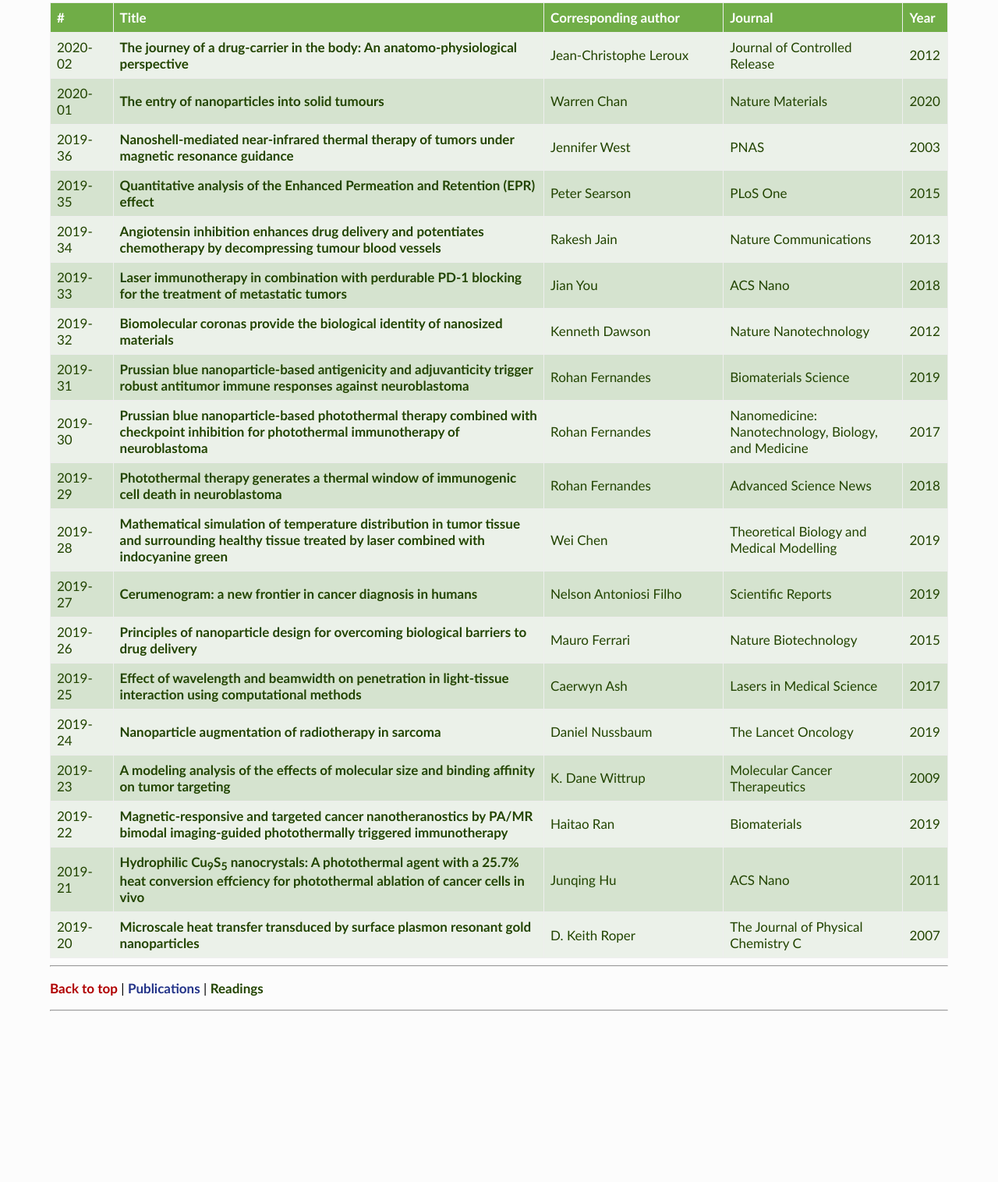
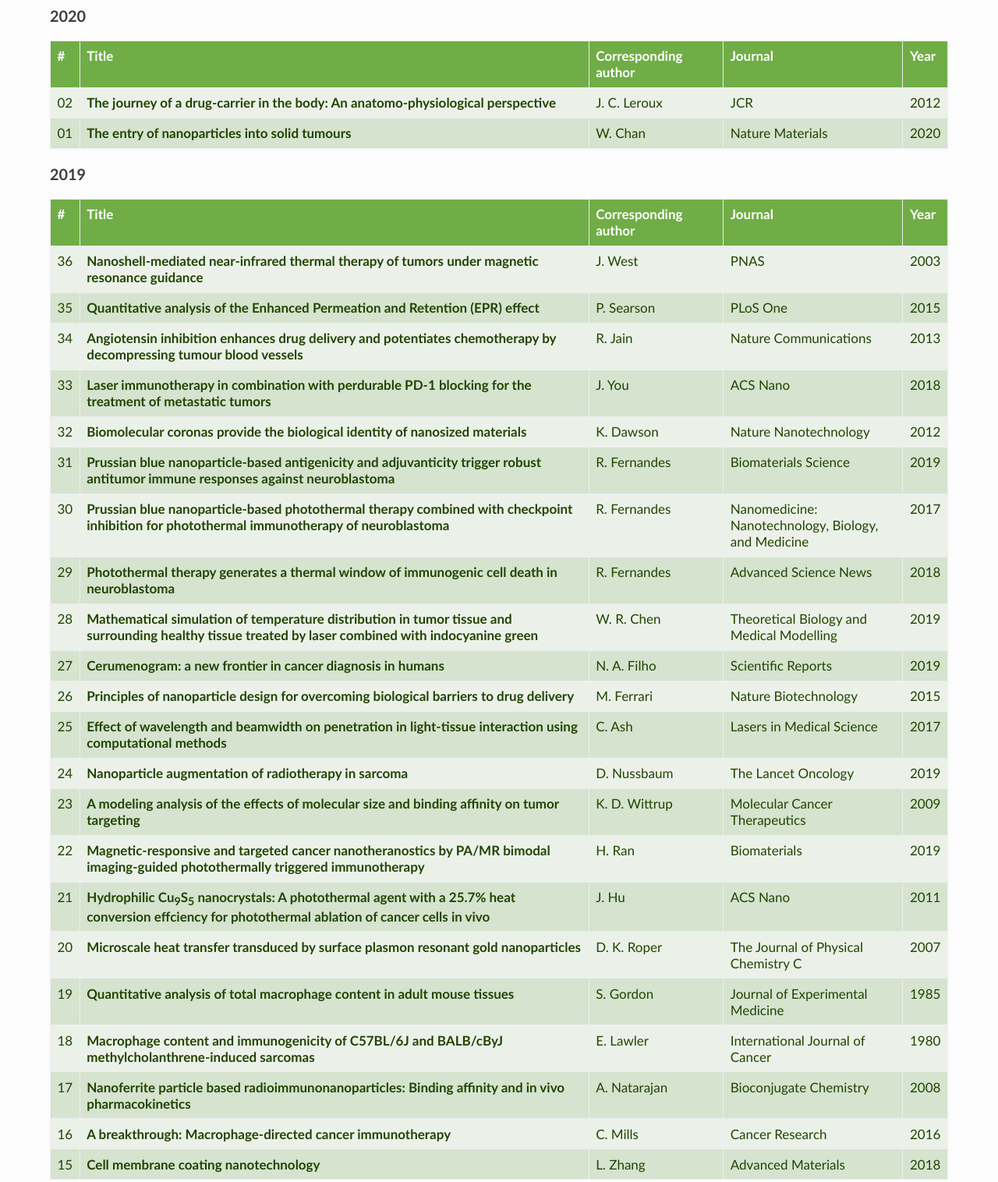
Before and after one commit to aasousajunior/aasousajunior.github.io, a plain HTML site: page index.html in a window 1280 px wide. Shown: the part 889-2405 px from the top of the page at 78% size. Before the commit the page ends 2228 px from the top, so only its background shows below. Drawn offline with Linux system fonts and the light colour scheme.

Commit message:
separating css from html

```diff
--- /dev/null
+++ b/css/style.css
@@ -0,0 +1,119 @@
+body {
+  font-family: Calibri;
+  font-size: 17px;
+  width: 90%;
+  margin: auto;
+  background-color: #FCFCFC
+}
+
+table {
+  border-collapse: collapse;
+  width: 100%;
+}
+
+td, th {
+  border: 1px solid #EEEEEE;
+  text-align: left;
+  padding: 0.5em;
+  vertical-align: top;
+}
+
+th {
+  background-color: #4472C4;
+  color: #FFFFFF;
+}
+
+tr:nth-child(even) {
+  background-color: #E9EBF5;
+}
+
+tr:nth-child(odd) {
+  background-color: #CFD5EA;
+}
+
+a {
+  text-decoration: none;
+  font-weight: bold;
+  color: #B00000;
+}
+
+.publications a {
+  color: #223388;
+}
+
+.readings a {
+  color: #224400;
+}
+
+table.readings th {
+  background-color: #70AD47;
+}
+
+table.readings tr:nth-child(odd) {
+  background-color: #D5E3CF;
+}
+
+table.readings tr:nth-child(even) {
+  background-color: #EBF1E9;
+}
+
+.publications {
+  color: #223388;
+}
+
+.readings {
+  color: #224400;
+}
+
+
+h1, h3 {
+  color: #3E3E3E;
+}
+
+h2 {
+  color: #B00000;
+}
+
+#profile-image {
+  float: left;
+  height: 21.5em;
+  margin-top: 0em;
+  margin-right: 1em;
+  margin-bottom: 0.5em;
+}
+
+#personal-info {
+  margin-top: 1em;
+  margin-bottom: 1em;
+  padding-top: 0.5em;
+}
+
+#main, #footer {
+  float: left;
+}
+
+#footer {
+  width: 100%;
+  margin-bottom: 1em;
+  margin-top: 1em;
+}
+
+img {
+  height: inherit;
+}
+
+th.number {
+  width: 3%;
+}
+
+th.author {
+  width: 15%;
+}
+
+th.journal {
+  width: 20%;
+}
+
+th.year {
+  width: 5%
+}
--- a/index.html
+++ b/index.html
@@ -1,29 +1,14 @@
 <!DOCTYPE html>
 <html>
 <head>
-
 <title>Ailton Sousa-Junior's Homepage</title>
-
 <meta name="google-site-verification" content="ccYt2_tVnAqhwewVrhGkuLTEF6UjOlPuVR05eD9nVQY" />
-
 <meta name="description" content="Ailton Sousa-Junior, M.Sc. - Personal information, Publications and Readings.">
-
 <meta name="author" content="Ailton Sousa-Junior">
-
-<meta name="keywords" content="nanomedicine,
-							   thermal medicine,
-							   photothermal therapy,
-							   magnetic hyperthermia,
-							   hyperthermia,
-							   IR-780,
-							   immunotherapy,
-							   nanoimmunotherapy,
-							   magnetic nanoparticles,
-							   nanoparticles,
-							   gold nanoparticles">
-
+<meta name="keywords" content="nanomedicine,thermal medicine,photothermal therapy,magnetic hyperthermia,
+							   hyperthermia,IR-780,immunotherapy,nanoimmunotherapy,magnetic nanoparticles,
+							   nanoparticles,gold nanoparticles">
 <script async src="https://www.googletagmanager.com/gtag/js?id=G-0GSD9Y9NTJ"></script>
-
 <script>
   window.dataLayer = window.dataLayer || [];
   function gtag(){dataLayer.push(arguments);}
@@ -31,113 +16,9 @@
 
   gtag('config', 'G-0GSD9Y9NTJ');
 </script>
-
-<style>
-body {
-  font-family: Calibri;
-  font-size: 17px;
-  width: 90%;
-  margin: auto;
-  background-color: #FCFCFC
-}
-
-table {
-  border-collapse: collapse;
-  width: 100%;
-}
-
-td, th {
-  border: 1px solid #EEEEEE;
-  text-align: left;
-  padding: 8px;
-}
-
-th {
-  background-color: #4472C4;
-  color: #FFFFFF;
-}
-
-tr:nth-child(even) {
-  background-color: #E9EBF5;
-}
-
-tr:nth-child(odd) {
-  background-color: #CFD5EA;
-}
-
-a {
-  text-decoration: none;
-  font-weight: bold;
-  color: #B00000;
-}
-
-.publications a {
-  color: #223388;
-}
-
-.readings a {
-  color: #224400;
-}
-
-table.readings th {
-  background-color: #70AD47;
-}
-
-table.readings tr:nth-child(odd) {
-  background-color: #D5E3CF;
-}
-
-table.readings tr:nth-child(even) {
-  background-color: #EBF1E9;
-}
-
-.publications {
-  color: #223388;
-}
-
-.readings {
-  color: #224400;
-}
-
-
-h1, h3 {
-  color: #3E3E3E;
-}
-
-h2 {
-  color: #B00000;
-}
-
-#profile-image {
-  float: left;
-  height: 18.5em;
-  margin-top: 0em;
-  margin-right: 1em;
-  margin-bottom: 0.5em;
-}
-
-#personal-info {
-  margin-top: 2em;
-  margin-bottom: 2em;
-}
-
-#main, #footer {
-  float: left;
-}
-
-#footer {
-  width: 100%;
-  margin-bottom: 2em;
-}
-
-img {
-  height: inherit;
-}
-
-</style>
+<link rel="stylesheet" type="text/css" href="./css/style.css">
 </head>
 <body>
-
 	<div id="profile-image">
 		<img src="./img/profile.JPG" alt="Ailton Sousa-Junior">
 	</div>
@@ -170,426 +51,316 @@ img {
 			-
 			<a href="https://goo.gl/maps/rhdcWXZfjixSwuFk9" target="_blank">Goiânia/Brazil</a>
 		</p>
+		<hr>
 	</div>
+
 	<div id="main" >
 
-<hr>
 	<h2 class="publications"><a id="publications">Publications</a></h2>
 
 	<table class="publications">
 	  <tr>
-    <th width="7%">#</th>
+		<th class="number">#</th>
 		<th>Title</th>
-    <th width="20%">Corresponding author</th>
-    <th width="20%">Journal</th>
-	<th width="5%">Year</th>
+		<th class="author">Corresponding author</th>
+		<th class="journal">Journal</th>
+		<th class="year">Year</th>
 	  </tr>
 		<tr>
-    <td>2020-01*</td>
+		<td>04</td>
 		<td>
 			<a href="https://doi.org/10.1021/acs.molpharmaceut.9b01094" target="_blank">
 				Predictive model for delivery efficiency:
-			Erythrocyte membrane-camouflaged magnetofluorescent nanocarriers study
+				Erythrocyte membrane-camouflaged magnetofluorescent nanocarriers study*
 			</a>
 		</td>
-    <td>
-		Andris Bakuzis
-	</td>
-    <td>
-		Molecular Pharmaceutics
-	</td>
-	<td>
-		2020
-	</td>
+		<td title="Andris Figueiroa Bakuzis">A. F. Bakuzis</td>
+		<td title="Molecular Pharmaceutics">Mol. Pharmaceutics</td>
+		<td>2020</td>
 	  </tr>
 
 	  <tr>
-    <td>2019-01</td>
+		<td>03</td>
 		<td>
 			<a href="https://doi.org/10.1109/TNB.2019.2912073" target="_blank">
 				Multichannel AC biosusceptometry system to map biodistribution
 				and assess the pharmacokinetic profile of magnetic nanoparticles by imaging
 			</a>
 		</td>
-    <td>
-		José Miranda
-	</td>
-    <td>
-		IEEE Transactions on NanoBioscience
-	</td>
-	<td>
-		2019
-	</td>
+		<td title="José Ricardo de Arruda Miranda">J. R. A. Miranda</td>
+		<td>IEEE Transactions on NanoBioscience</td>
+		<td>2019</td>
 	  </tr>
 
 	  <tr>
-    <td>2018-02</td>
+		<td>02</td>
 		<td>
 			<a href="https://doi.org/10.1080/21645515.2018.1489192" target="_blank">
 				Specific T cell induction using iron oxide based nanoparticles
 				as subunit vaccine adjuvant
 			</a>
 		</td>
-    <td>
-		Ana Paula Junqueira-Kipnis
-	</td>
-    <td>
-		Human Vaccines & Immunotherapeutics
-	</td>
-	<td>
-		2018
-	</td>
+		<td title="Ana Paula Junqueira-Kipnis">A. P. Junqueira-Kipnis</td>
+		<td>Human Vaccines & Immunotherapeutics</td>
+		<td>2018</td>
 	  </tr>
 
 	  <tr>
-    <td>2018-01</td>
+		<td>01</td>
 		<td>
 			<a href="https://doi.org/10.1016/j.colsurfb.2018.04.055" target="_blank">
 				Clavanin A-bioconjugated Fe<sub>3</sub>O<sub>4</sub>/Silane core-shell nanoparticles
 				for thermal ablation of bacterial biofilms
 			</a>
 		</td>
-    <td>
-		Cesar Andrade
-	</td>
-    <td>
-		Colloids and Surfaces B: Biointerfaces
-	</td>
-	<td>
-		2018
-	</td>
+		<td title="Cesar Andrade">C. Andrade</td>
+		<td>Colloids and Surfaces B: Biointerfaces</td>
+		<td>2018</td>
 	  </tr>
 
 	</table>
+
 	<p>* First author</p>
-<p></p>
+
 	<hr>
 
 	<h2 class="readings"><a id="readings">Readings</a></h2>
 
+	<h3>2020</h3>
+
 	<table class="readings">
 	  <tr>
-    <th width="7%">#</th>
+		<th class="number">#</th>
 		<th>Title</th>
-    <th width="20%">Corresponding author</th>
-    <th width="20%">Journal</th>
-	<th width="5%">Year</th>
+		<th class="author">Corresponding author</th>
+		<th class="journal">Journal</th>
+		<th class="year">Year</th>
 	  </tr>
 		<tr>
-    <td>2020-02</td>
+		<td>02</td>
 		<td>
 			<a href="https://doi.org/10.1016/j.jconrel.2011.09.098" target="_blank">
 				The journey of a drug-carrier in the body: An anatomo-physiological perspective
 			</a>
 		</td>
-    <td>
-		Jean-Christophe Leroux
-	</td>
-    <td>
-		Journal of Controlled Release
-	</td>
-	<td>
-		2012
-	</td>
+		<td title="Jean-Christophe Leroux">J. C. Leroux</td>
+		<td title="Journal of Controlled Release">JCR</td>
+		<td>2012</td>
 	  </tr>
 
 	  <tr>
-    <td>2020-01</td>
+		<td>01</td>
 		<td>
 			<a href="https://doi.org/10.1038/s41563-019-0566-2" target="_blank">
 				The entry of nanoparticles into solid tumours
 			</a>
 		</td>
-    <td>
-		Warren Chan
-	</td>
-    <td>
-		Nature Materials
-	</td>
-	<td>
-		2020
-	</td>
+		<td title="Warren C. W. Chan">W. Chan</td>
+		<td>Nature Materials</td>
+		<td>2020</td>
+	  </tr>
+	</table>
+
+	<h3>2019</h3>
+
+	<table class="readings">
+	  <tr>
+		<th class="number">#</th>
+		<th>Title</th>
+		<th class="author">Corresponding author</th>
+		<th class="journal">Journal</th>
+		<th class="year">Year</th>
 	  </tr>
 
 	  <tr>
-    <td>2019-36</td>
+		<td>36</td>
 		<td>
 			<a href="https://doi.org/10.1073/pnas.2232479100" target="_blank">
 				Nanoshell-mediated near-infrared thermal therapy of tumors
 				under magnetic resonance guidance
 			</a>
 		</td>
-    <td>
-		Jennifer West
-	</td>
-    <td>
-		PNAS
-	</td>
-	<td>
-		2003
-	</td>
+		<td title="Jennifer West">J. West</td>
+		<td>PNAS</td>
+		<td>2003</td>
 	  </tr>
 
 	  <tr>
-    <td>2019-35</td>
+		<td>35</td>
 		<td>
 			<a href="https://doi.org/10.1371/journal.pone.0123461" target="_blank">
 				Quantitative analysis of the Enhanced Permeation and Retention (EPR) effect
 			</a>
 		</td>
-    <td>
-		Peter Searson
-	</td>
-    <td>
-		PLoS One
-	</td>
-	<td>
-		2015
-	</td>
+		<td title="Peter Searson">P. Searson</td>
+		<td>PLoS One</td>
+		<td>2015</td>
 	  </tr>
 
 	  <tr>
-    <td>2019-34</td>
+		<td>34</td>
 		<td>
 			<a href="https://doi.org/10.1038/ncomms3516" target="_blank">
 				Angiotensin inhibition enhances drug delivery and potentiates chemotherapy
 				by decompressing tumour blood vessels
 			</a>
 		</td>
-    <td>
-		Rakesh Jain
-	</td>
-    <td>
-		Nature Communications
-	</td>
-	<td>
-		2013
-	</td>
+		<td title="Rakesh Jain">R. Jain</td>
+		<td>Nature Communications</td>
+		<td>2013</td>
 	  </tr>
 
 	  <tr>
-    <td>2019-33</td>
+		<td>33</td>
 		<td>
 			<a href="https://doi.org/10.1021/acsnano.8b00204" target="_blank">
 				Laser immunotherapy in combination with perdurable PD-1 blocking
 				for the treatment of metastatic tumors
 			</a>
 		</td>
-    <td>
-		Jian You
-	</td>
-    <td>
-		ACS Nano
-	</td>
-	<td>
-		2018
-	</td>
+		<td title="Jian You">J. You</td>
+		<td>ACS Nano</td>
+		<td>2018</td>
 	  </tr>
 
 	  <tr>
-    <td>2019-32</td>
+		<td>32</td>
 		<td>
 			<a href="https://doi.org/10.1038/nnano.2012.207" target="_blank">
 				Biomolecular coronas provide the biological identity of nanosized materials
 			</a>
 		</td>
-    <td>
-		Kenneth Dawson
-	</td>
-    <td>
-		Nature Nanotechnology
-	</td>
-	<td>
-		2012
-	</td>
+		<td title="Kenneth Dawson">K. Dawson</td>
+		<td>Nature Nanotechnology</td>
+		<td>2012</td>
 	  </tr>
 
 	  <tr>
-    <td>2019-31</td>
+		<td>31</td>
 		<td>
 			<a href="https://doi.org/10.1039/c8bm01553h" target="_blank">
 				Prussian blue nanoparticle-based antigenicity and adjuvanticity trigger
 				robust antitumor immune responses against neuroblastoma
 			</a>
 		</td>
-    <td>
-		Rohan Fernandes
-	</td>
-    <td>
-		Biomaterials Science
-	</td>
-	<td>
-		2019
-	</td>
+		<td title="Rohan Fernandes">R. Fernandes</td>
+		<td>Biomaterials Science</td>
+		<td>2019</td>
 	  </tr>
 
 	  <tr>
-    <td>2019-30</td>
+		<td>30</td>
 		<td>
 			<a href="https://doi.org/10.1016/j.nano.2016.10.015" target="_blank">
 				Prussian blue nanoparticle-based photothermal therapy
 				combined with checkpoint inhibition for photothermal immunotherapy of neuroblastoma
 			</a>
 		</td>
-    <td>
-		Rohan Fernandes
-	</td>
-    <td>
-		Nanomedicine: Nanotechnology, Biology, and Medicine
-	</td>
-	<td>
-		2017
-	</td>
+		<td title="Rohan Fernandes">R. Fernandes</td>
+		<td>Nanomedicine: Nanotechnology, Biology, and Medicine</td>
+		<td>2017</td>
 	  </tr>
 
 	  <tr>
-    <td>2019-29</td>
+		<td>29</td>
 		<td>
 			<a href="https://doi.org/10.1002/smll.201800678" target="_blank">
 				Photothermal therapy generates a thermal window of immunogenic cell death in neuroblastoma
 			</a>
 		</td>
-    <td>
-		Rohan Fernandes
-	</td>
-    <td>
-		Advanced Science News
-	</td>
-	<td>
-		2018
-	</td>
+		<td title="Rohan Fernandes">R. Fernandes</td>
+		<td>Advanced Science News</td>
+		<td>2018</td>
 	  </tr>
 
 	  <tr>
-    <td>2019-28</td>
+		<td>28</td>
 		<td>
 			<a href="https://doi.org/10.1186/s12976-019-0107-3" target="_blank">
 				Mathematical simulation of temperature distribution in tumor tissue and surrounding healthy tissue
 				treated by laser combined with indocyanine green
 			</a>
 		</td>
-    <td>
-		Wei Chen
-	</td>
-    <td>
-		Theoretical Biology and Medical Modelling
-	</td>
-	<td>
-		2019
-	</td>
+		<td title="Wei R. Chen">W. R. Chen</td>
+		<td>Theoretical Biology and Medical Modelling</td>
+		<td>2019</td>
 	  </tr>
 
 	  <tr>
-    <td>2019-27</td>
+		<td>27</td>
 		<td>
 			<a href="https://doi.org/10.1038/s41598-019-48121-4" target="_blank">
 				Cerumenogram: a new frontier in cancer diagnosis in humans
 			</a>
 		</td>
-    <td>
-		Nelson Antoniosi Filho
-	</td>
-    <td>
-		Scientific Reports
-	</td>
-	<td>
-		2019
-	</td>
+		<td title="Nelson Roberto Antoniosi Filho">N. A. Filho</td>
+		<td>Scientific Reports</td>
+		<td>2019</td>
 	  </tr>
 
 	  <tr>
-    <td>2019-26</td>
+		<td>26</td>
 		<td>
 			<a href="https://doi.org/10.1038/nbt.3330" target="_blank">
 				Principles of nanoparticle design for overcoming biological barriers to drug delivery
 			</a>
 		</td>
-    <td>
-		Mauro Ferrari
-	</td>
-    <td>
-		Nature Biotechnology
-	</td>
-	<td>
-		2015
-	</td>
+		<td title="Mauro Ferrari">M. Ferrari</td>
+		<td>Nature Biotechnology</td>
+		<td>2015</td>
 	  </tr>
 
 	  <tr>
-    <td>2019-25</td>
+		<td>25</td>
 		<td>
 			<a href="https://doi.org/10.1007/s10103-017-2317-4" target="_blank">
 				Effect of wavelength and beamwidth on penetration in light-tissue interaction using computational methods
 			</a>
 		</td>
-    <td>
-		Caerwyn Ash
-	</td>
-    <td>
-		Lasers in Medical Science
-	</td>
-	<td>
-		2017
-	</td>
+		<td title="Caerwyn Ash">C. Ash</td>
+		<td>Lasers in Medical Science</td>
+		<td>2017</td>
 	  </tr>
 
 	  <tr>
-    <td>2019-24</td>
+		<td>24</td>
 		<td>
 			<a href="https://doi.org/10.1016/S1470-2045(19)30392-4" target="_blank">
 				Nanoparticle augmentation of radiotherapy in sarcoma
 			</a>
 		</td>
-    <td>
-		Daniel Nussbaum
-	</td>
-    <td>
-		The Lancet Oncology
-	</td>
-	<td>
-		2019
-	</td>
+		<td title="Daniel Nussbaum">D. Nussbaum</td>
+		<td>The Lancet Oncology</td>
+		<td>2019</td>
 	  </tr>
 
 	  <tr>
-    <td>2019-23</td>
+		<td>23</td>
 		<td>
 			<a href="https://doi.org/10.1158/1535-7163.MCT-09-0195" target="_blank">
 				A modeling analysis of the effects of molecular size and binding affinity on tumor targeting
 			</a>
 		</td>
-    <td>
-		K. Dane Wittrup
-	</td>
-    <td>
-		Molecular Cancer Therapeutics
-	</td>
-	<td>
-		2009
-	</td>
+		<td title="K. Dane Wittrup">K. D. Wittrup</td>
+		<td>Molecular Cancer Therapeutics</td>
+		<td>2009</td>
 	  </tr>
 
 	  <tr>
-    <td>2019-22</td>
+		<td>22</td>
 		<td>
 			<a href="https://doi.org/10.1016/j.biomaterials.2019.119370" target="_blank">
 				Magnetic-responsive and targeted cancer nanotheranostics
 				by PA/MR bimodal imaging-guided photothermally triggered immunotherapy
 			</a>
 		</td>
-    <td>
-		Haitao Ran
-	</td>
-    <td>
-		Biomaterials
-	</td>
-	<td>
-		2019
-	</td>
+		<td title="Haitao Ran">H. Ran</td>
+		<td>Biomaterials</td>
+		<td>2019</td>
 	  </tr>
 
 	  <tr>
-    <td>2019-21</td>
+		<td>21</td>
 		<td>
 			<a href="https://doi.org/10.1021/nn203293t" target="_blank">
 				Hydrophilic Cu<sub>9</sub>S<sub>5</sub> nanocrystals:
@@ -597,34 +368,89 @@ img {
 				for photothermal ablation of cancer cells in vivo
 			</a>
 		</td>
-    <td>
-		Junqing Hu
-	</td>
-    <td>
-		ACS Nano
-	</td>
-	<td>
-		2011
-	</td>
+		<td title="Junqing Hu">J. Hu</td>
+		<td>ACS Nano</td>
+		<td>2011</td>
 	  </tr>
 
 	  <tr>
-    <td>2019-20</td>
+		<td>20</td>
 		<td>
 			<a href="https://doi.org/10.1021/jp064341w" target="_blank">
 				Microscale heat transfer transduced by surface plasmon resonant gold nanoparticles
 			</a>
 		</td>
+		<td title="Donald Keith Roper">D. K. Roper</td>
+		<td>The Journal of Physical Chemistry C</td>
+		<td>2007</td>
+	  </tr>
+
+	  <tr>
+		<td>19</td>
 		<td>
-		D. Keith Roper
+			<a href="https://doi.org/10.1084/jem.161.3.475" target="_blank">
+				Quantitative analysis of total macrophage content in adult mouse tissues
+			</a>
 		</td>
+		<td title="Siamon Gordon"> S. Gordon</td>
+		<td>Journal of Experimental Medicine</td>
+		<td>1985</td>
+	  </tr>
+
+	  <tr>
+		<td>18</td>
 		<td>
-		The Journal of Physical Chemistry C
+			<a href="https://doi.org/10.1002/ijc.2910260618" target="_blank">
+				Macrophage content and immunogenicity of C57BL/6J and BALB/cByJ
+				methylcholanthrene-induced sarcomas
+			</a>
 		</td>
+		<td title="Ellen Lawler">E. Lawler</td>
+		<td>International Journal of Cancer</td>
+		<td>1980</td>
+	  </tr>
+
+	  <tr>
+		<td>17</td>
 		<td>
-		2007
+			<a href="https://doi.org/" target="_blank">
+				Nanoferrite particle based radioimmunonanoparticles:
+				Binding affinity and in vivo pharmacokinetics
+			</a>
 		</td>
+		<td title="Arutselvan Natarajan">A. Natarajan</td>
+		<td>Bioconjugate Chemistry</td>
+		<td>2008</td>
 	  </tr>
+
+	  <tr>
+		<td>16</td>
+		<td>
+			<a href="https://doi.org/10.1158/0008-5472.CAN-15-1737" target="_blank">
+				A breakthrough: Macrophage-directed cancer immunotherapy
+			</a>
+		</td>
+		<td title="Charles Mills">
+			C. Mills
+		</td>
+		<td>Cancer Research</td>
+		<td>2016</td>
+	  </tr>
+
+	  <tr>
+		<td>15</td>
+		<td>
+			<a href="https://doi.org/10.1002/adma.201706759" target="_blank">
+				Cell membrane coating nanotechnology
+			</a>
+		</td>
+		<td title="Liangfang Zhang">
+			L. Zhang
+		</td>
+		<td>Advanced Materials</td>
+		<td>2018</td>
+	  </tr>
+
 	<!--
 	  <tr>
 		<td></td>
@@ -633,15 +459,9 @@ img {
 
 			</a>
 		</td>
-    <td>
-
-	</td>
-    <td>
-
-	</td>
-	<td>
-
-	</td>
+		<td title=""></td>
+		<td></td>
+		<td></td>
 	  </tr>
 	-->
 	</table>
```
Lines whose indentation alone changed are shown as unchanged.
